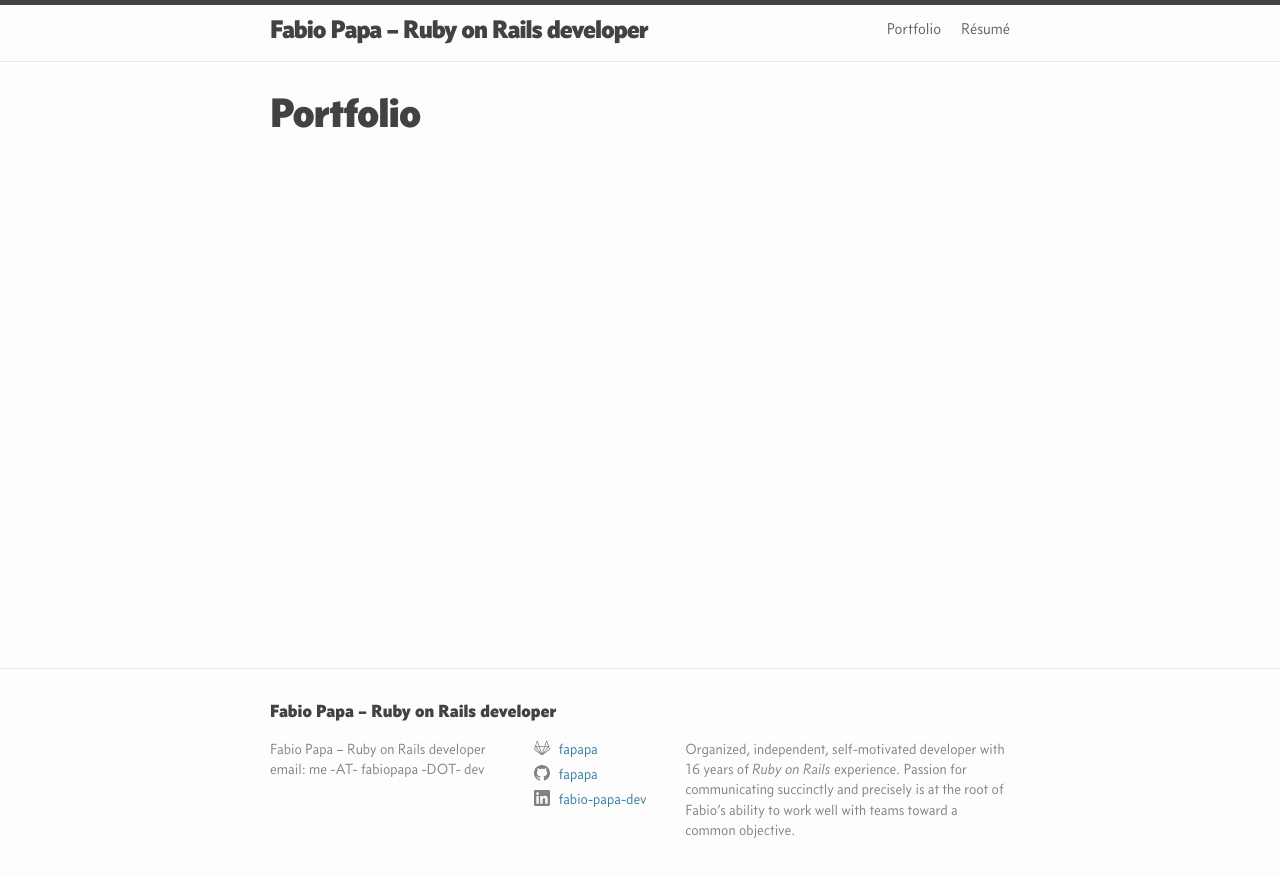
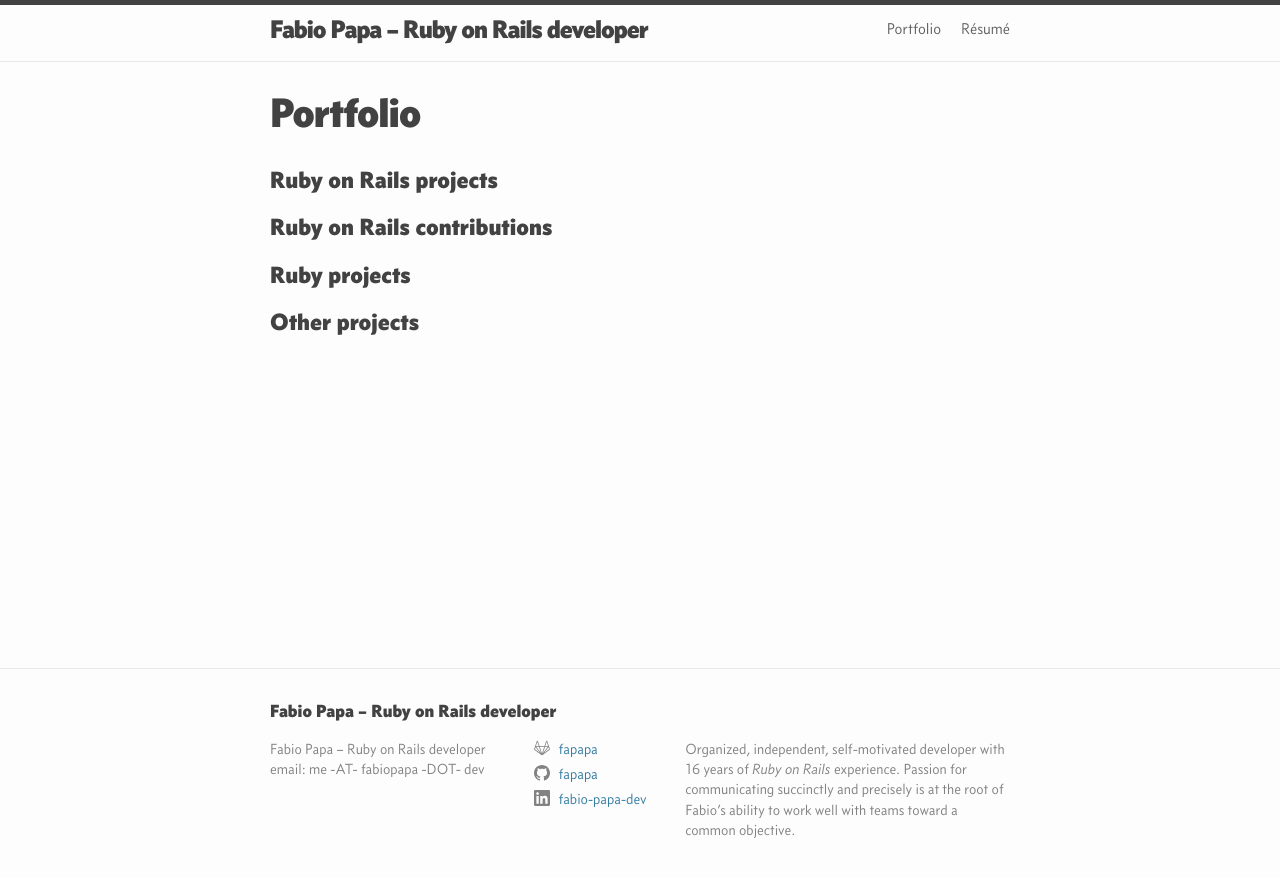
Before and after one commit to fapapa/fapapa.github.io, a Jekyll site: the page built from portfolio.md, in a window 1280 px wide. Shown: the top 877 px of the page. Built offline with Jekyll 4.4.1, drawn with Linux system fonts in a browser that asks for light colours.

Commit message:
Add some sections to portfolio page
May need to be tweaked, this is just to get some content in here

```diff
--- a/portfolio.md
+++ b/portfolio.md
@@ -3,3 +3,10 @@ layout: page
 title: Portfolio
 permalink: /portfolio/
 ---
+# Ruby on Rails projects
+
+# Ruby on Rails contributions
+
+# Ruby projects
+
+# Other projects
```
